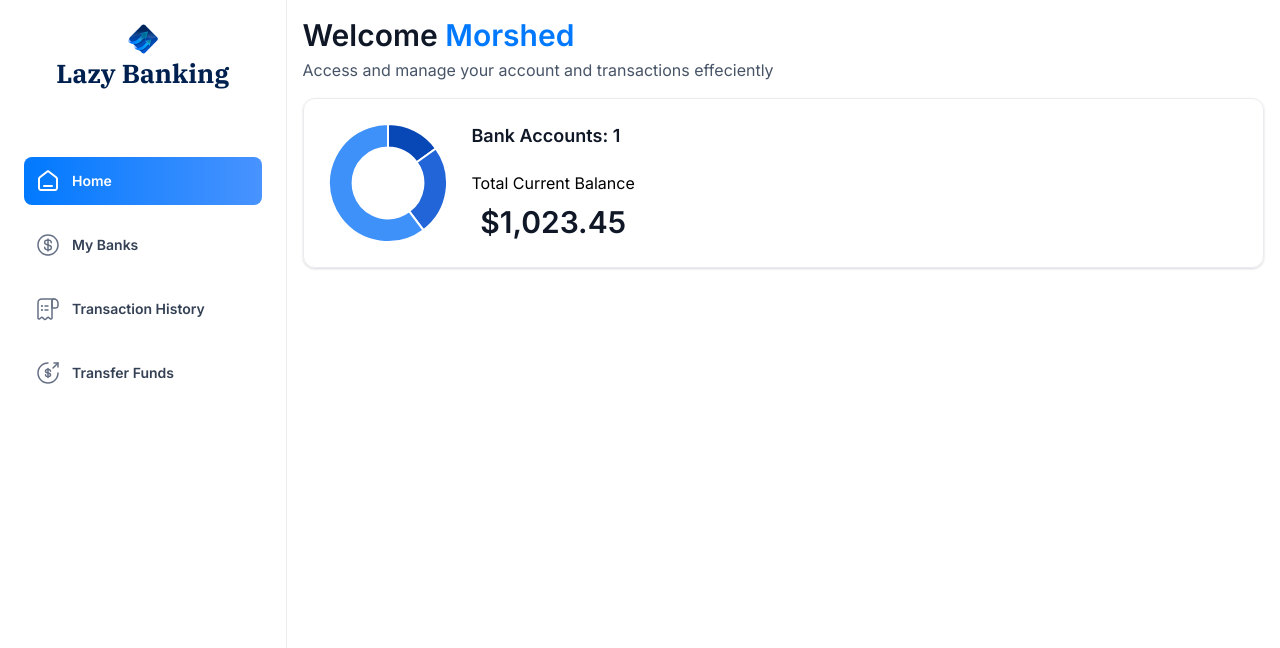
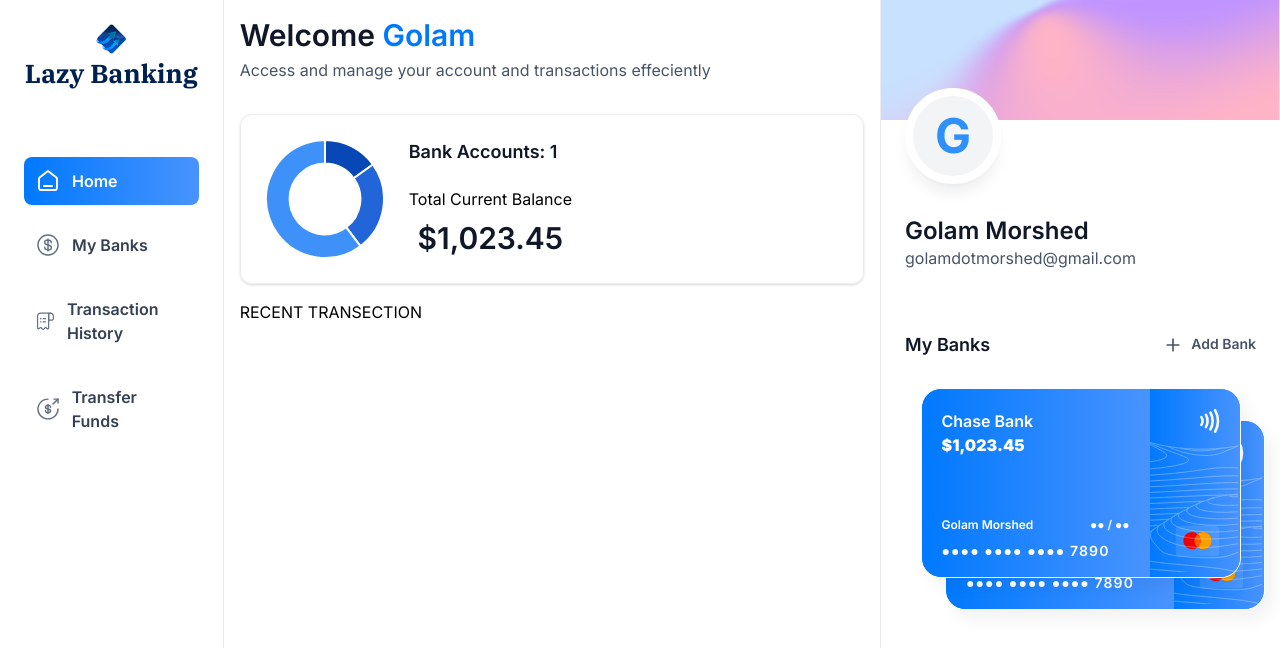
Before and after one commit to golam-morshed/lazybanking, a Next.js app: page / in a window 1280 px wide. Shown: the top 648 px of the page. Built offline with nearby package versions, Linux system fonts and the light colour scheme.

Commit message:
add right sidebar with the cards

```diff
--- a/app/(root)/page.tsx
+++ b/app/(root)/page.tsx
@@ -1,9 +1,10 @@
 import React from 'react'
 import HeaderBox from '@/components/HeaderBox';
 import TotalBalanceBox from '@/components/TotalBalanceBox';
+import RightSidebar from '@/components/RightSidebar';
 
 const Home = () => {
-  const loggedIn = {firstName: 'Morshed'}
+  const loggedInUser = {firstName: 'Golam', lastName: 'Morshed', email: 'golamdotmorshed@gmail.com'}
   return (
     <section className='home'>
       <div className='home-container w-full mx-4'>
@@ -11,16 +12,22 @@ const Home = () => {
           <HeaderBox
             type='greeting'
             title= 'Welcome'
-            user={loggedIn?.firstName}
+            user={loggedInUser?.firstName}
             subtext='Access and manage your account and transactions effeciently'
           />
+          <TotalBalanceBox
+          accounts={[]}
+          totalBanks={1}
+          totalCurrentBalance={1023.45}
+          />
         </header>
-        <TotalBalanceBox
-        accounts={[]}
-        totalBanks={1}
-        totalCurrentBalance={1023.45}
-        />
+        RECENT TRANSECTION
       </div>
+      <RightSidebar
+      user={loggedInUser}
+      transactions={[]}
+      banks={[{currentBalance: 1023.45, name: 'Chase Bank', id: '1234567890'}, {currentBalance: 1453.45, name: 'US Bank', id: '12345df67890'}]}
+      />
     </section>
   )
 }
--- a/app/globals.css
+++ b/app/globals.css
@@ -155,7 +155,7 @@
 
   /* Right sidebar */
   .right-sidebar {
-    @apply no-scrollbar hidden h-screen max-h-screen flex-col border-l border-gray-200 xl:flex w-[355px] xl:overflow-y-scroll !important;
+    @apply no-scrollbar hidden h-screen max-h-screen flex-col border-l border-gray-200 xl:flex max-w-[400px] w-full xl:overflow-y-scroll !important;
   }
 
   .profile-banner {
@@ -222,7 +222,7 @@
 
   /* Bank Card */
   .bank-card {
-    @apply relative flex h-[190px] w-full max-w-[320px] justify-between rounded-[20px] border border-white bg-bank-gradient shadow-creditCard backdrop-blur-[6px];
+    @apply relative flex h-[190px] w-[320px] justify-between rounded-[20px] border border-white bg-bank-gradient shadow-creditCard backdrop-blur-[6px];
   }
 
   .bank-card_content {
@@ -253,7 +253,7 @@
   }
 
   .mobilenav-sheet_close {
-    @apply flex gap-3 items-center p-2 rounded-lg w-full max-w-60;
+    @apply flex gap-3 items-center p-4 rounded-lg w-full max-w-60;
   }
 
   /* PlaidLink */
@@ -361,7 +361,7 @@
 
   /* Sidebar */
   .sidebar {
-    @apply sticky left-0 top-0 flex h-screen w-fit flex-col  justify-between border-r border-gray-200 bg-white pt-8 text-white max-md:hidden sm:p-4 xl:p-6 xl:w-[355px];
+    @apply sticky left-0 top-0 flex h-screen w-fit flex-col  justify-between border-r border-gray-200 bg-white pt-8 text-white max-md:hidden sm:p-4 xl:p-6 2xl:w-[355px];
   }
 
   .sidebar-logo {
@@ -373,6 +373,6 @@
   }
 
   .sidebar-label {
-    @apply text-14 font-semibold text-black-2 max-xl:hidden;
+    @apply text-16 font-semibold text-black-2 max-xl:hidden;
   }
 }
--- /dev/null
+++ b/components/BankCard.tsx
@@ -0,0 +1,34 @@
+import { formatAmount } from '@/lib/utils'
+import Link from 'next/link'
+import React from 'react'
+import Image from 'next/image';
+
+const BankCard = ({account, userName, showBalance}: CreditCardProps) => {
+  return (
+    <div className="flex flex-col">
+        <Link href="/" className='bank-card'>
+            <div className="bank-card_content">
+                <div>
+                    <h1 className='text-16 font-semibold text-white'>{account.name || userName}</h1>
+                    <p className='font-ibm-plex-sans-regular font-black text-white'>{formatAmount(account.currentBalance)}</p>
+                </div>
+                <article className='flex flex-col gap-2'>
+                    <div className="flex justify-between">
+                        <h1 className="text-12 font-semibold text-white">{userName}</h1>
+                        <h2 className="text-12 font-semibold text-white">●● / ●●</h2>
+                    </div>
+                    <p className="text-14 font-semibold tracking-[1.1px] text-white">●●●● ●●●● ●●●● <span className='text-15'>{account.id.slice(-4)}</span></p>
+                </article>
+            </div>
+            <div className="bank-card_icon">
+                <Image src='/icons/Paypass.svg' alt='paypass' width={20} height={24} className='w-[20px] h-[24px]' />
+                <Image src='/icons/mastercard.svg' alt='masterbard' width={45} height={32} className='w-[45px] h-[32px]' />
+            </div>
+            <Image src='/icons/lines.svg' alt='lines' width={316} height={190} className='absolute top-0 left-0'/>
+        </Link>
+        {/* Copy card details */}
+    </div>
+  )
+}
+
+export default BankCard
--- /dev/null
+++ b/components/RightSidebar.tsx
@@ -0,0 +1,56 @@
+import React from 'react'
+import Link from 'next/link';
+import Image from 'next/image';
+import BankCard from './BankCard';
+
+const RightSidebar = ({user, transactions, banks}: RightSidebarProps) => {
+  return (
+    <aside className='right-sidebar'>
+        <section className='flex flex-col pb-8'>
+            <div className="profile-banner" />
+            <div className="profile">
+                <div className="profile-img">
+                    <span className='text-5xl font-bold text-blue-500'>{user.firstName[0]}</span>
+                </div>
+                <div className="profile-details">
+                    <h1 className='profile-name'>{user.firstName} {user.lastName}</h1>
+                    <p className='profile-email'>{user.email}</p>
+                </div>
+            </div>
+        </section>
+        <section className="banks">
+            <div className='flex w-full justify-between'>
+                <h2 className="header-2">My Banks</h2>
+                <Link href='/' className='flex gap-2'>
+                    <Image src='/icons/plus.svg' alt='add bank' width={20} height={20} />
+                    <h2 className='text-14 font-semibold text-gray-600'>Add Bank</h2>
+                </Link>
+            </div>
+            {banks?.length > 0 && (
+                <div className='relative flex flex-1 flex-col items-center justify-center gap-5'>
+                    <div className="relative z-10">
+                        <BankCard
+                            key={banks[0].id}
+                            account={banks[0]}
+                            userName={`${user.firstName} ${user.lastName}`}
+                            showBalance={false}
+                        />
+                    </div>
+                    {banks[1] && (
+                        <div className="absolute left-10 top-8 z-0 w-full">
+                            <BankCard
+                                key={banks[1].id}
+                                account={banks[1]}
+                                userName={`${user.firstName} ${user.lastName}`}
+                                showBalance={false}
+                            />
+                        </div>
+                    )}
+                </div>
+            )}
+        </section>
+    </aside>
+  )
+}
+
+export default RightSidebar
```
